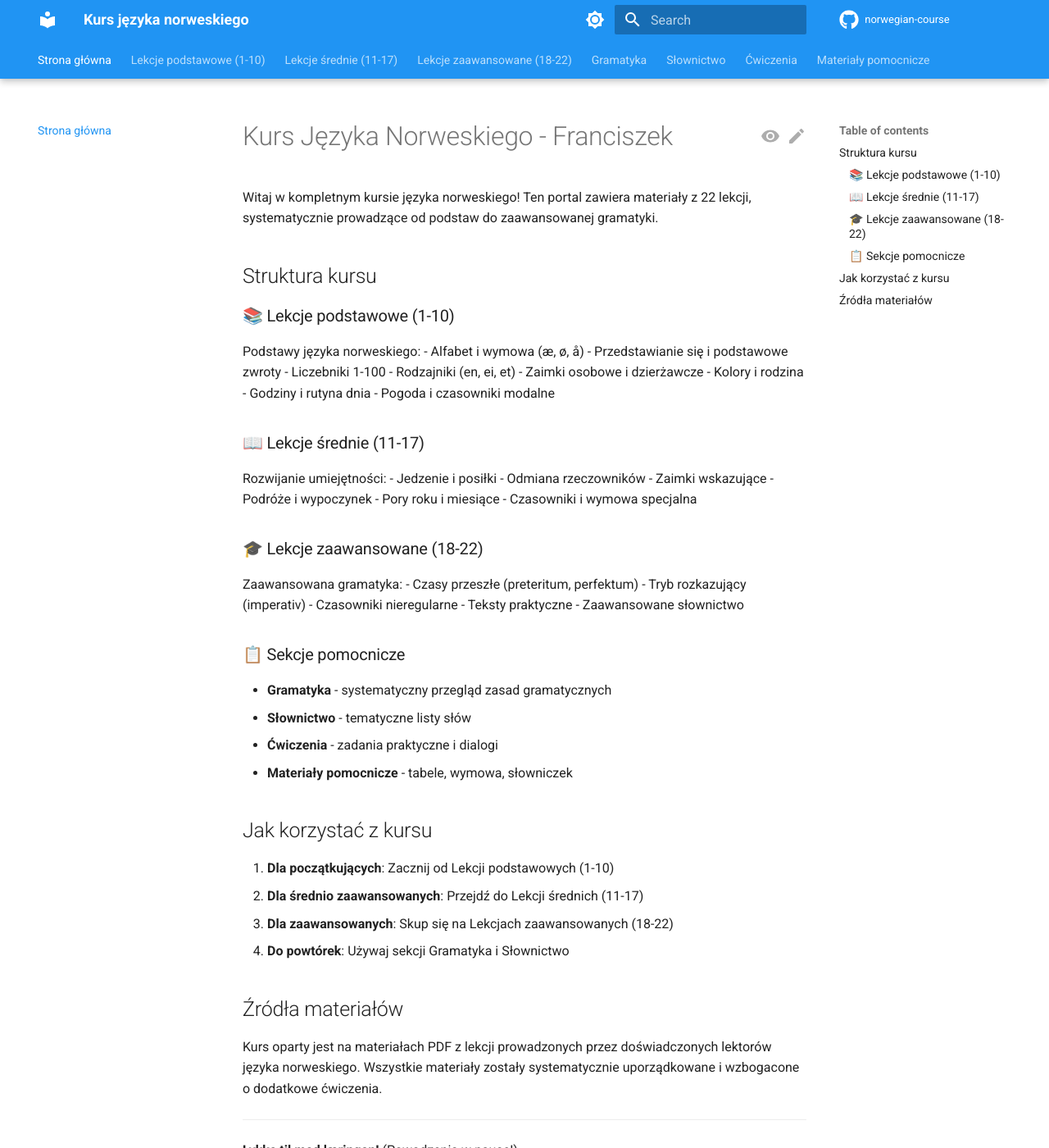
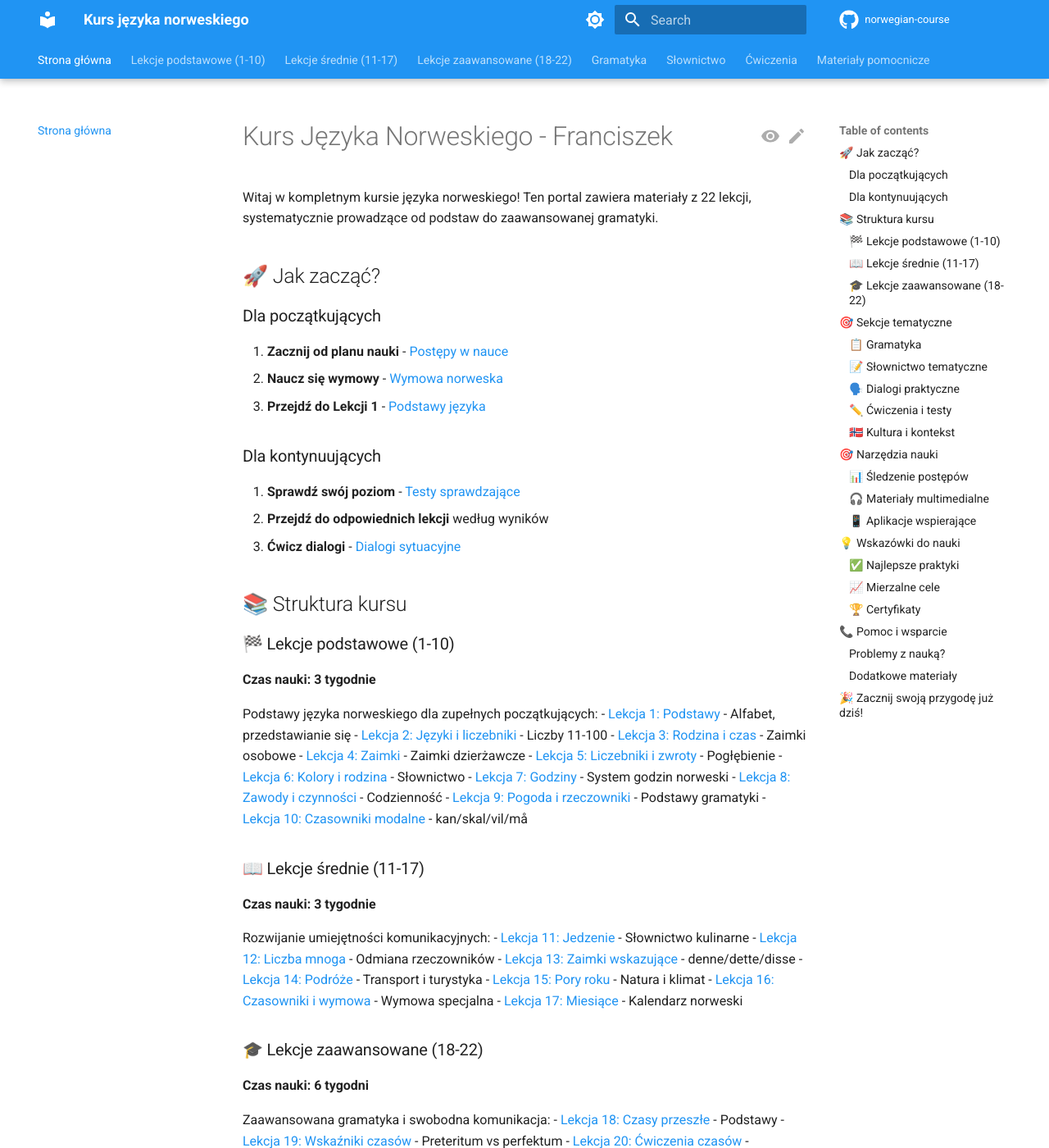
Before and after one commit to tomyc/norwegian-course, an MkDocs documentation site: the page built from docs/index.md, in a window 1280 px wide and 1400 px high. Shown: the whole window at 82% size. Built offline with MkDocs 1.6.1 and Material for MkDocs 9.7.7, drawn with Linux system fonts in a browser that asks for light colours; comment, search, counter and statistics services are not loaded; some of the changed text lies outside the part shown.

Commit message:
nowe lekcje i postępy w nauce

```diff
--- a/docs/index.md
+++ b/docs/index.md
@@ -2,53 +2,157 @@
 
 Witaj w kompletnym kursie języka norweskiego! Ten portal zawiera materiały z 22 lekcji, systematycznie prowadzące od podstaw do zaawansowanej gramatyki.
 
-## Struktura kursu
+## 🚀 Jak zacząć?
 
-### 📚 Lekcje podstawowe (1-10)
-Podstawy języka norweskiego:
-- Alfabet i wymowa (æ, ø, å)
-- Przedstawianie się i podstawowe zwroty
-- Liczebniki 1-100
-- Rodzajniki (en, ei, et)
-- Zaimki osobowe i dzierżawcze
-- Kolory i rodzina
-- Godziny i rutyna dnia
-- Pogoda i czasowniki modalne
+### Dla początkujących
+1. **Zacznij od planu nauki** - [Postępy w nauce](pomocnicze/postepy.md)
+2. **Naucz się wymowy** - [Wymowa norweska](pomocnicze/wymowa.md)
+3. **Przejdź do Lekcji 1** - [Podstawy języka](lekcje-podstawowe/lekcja-01.md)
+
+### Dla kontynuujących
+1. **Sprawdź swój poziom** - [Testy sprawdzające](cwiczenia/testy.md)
+2. **Przejdź do odpowiednich lekcji** według wyników
+3. **Ćwicz dialogi** - [Dialogi sytuacyjne](dialogi/sytuacyjne.md)
+
+## 📚 Struktura kursu
+
+### 🏁 Lekcje podstawowe (1-10)
+**Czas nauki: 3 tygodnie**
+
+Podstawy języka norweskiego dla zupełnych początkujących:
+- [Lekcja 1: Podstawy](lekcje-podstawowe/lekcja-01.md) - Alfabet, przedstawianie się
+- [Lekcja 2: Języki i liczebniki](lekcje-podstawowe/lekcja-02.md) - Liczby 11-100
+- [Lekcja 3: Rodzina i czas](lekcje-podstawowe/lekcja-03.md) - Zaimki osobowe
+- [Lekcja 4: Zaimki](lekcje-podstawowe/lekcja-04.md) - Zaimki dzierżawcze
+- [Lekcja 5: Liczebniki i zwroty](lekcje-podstawowe/lekcja-05.md) - Pogłębienie
+- [Lekcja 6: Kolory i rodzina](lekcje-podstawowe/lekcja-06.md) - Słownictwo
+- [Lekcja 7: Godziny](lekcje-podstawowe/lekcja-07.md) - System godzin norweski
+- [Lekcja 8: Zawody i czynności](lekcje-podstawowe/lekcja-08.md) - Codzienność
+- [Lekcja 9: Pogoda i rzeczowniki](lekcje-podstawowe/lekcja-09.md) - Podstawy gramatyki
+- [Lekcja 10: Czasowniki modalne](lekcje-podstawowe/lekcja-10.md) - kan/skal/vil/må
 
 ### 📖 Lekcje średnie (11-17)
-Rozwijanie umiejętności:
-- Jedzenie i posiłki
-- Odmiana rzeczowników
-- Zaimki wskazujące
-- Podróże i wypoczynek
-- Pory roku i miesiące
-- Czasowniki i wymowa specjalna
+**Czas nauki: 3 tygodnie**
+
+Rozwijanie umiejętności komunikacyjnych:
+- [Lekcja 11: Jedzenie](lekcje-srednie/lekcja-11.md) - Słownictwo kulinarne
+- [Lekcja 12: Liczba mnoga](lekcje-srednie/lekcja-12.md) - Odmiana rzeczowników
+- [Lekcja 13: Zaimki wskazujące](lekcje-srednie/lekcja-13.md) - denne/dette/disse
+- [Lekcja 14: Podróże](lekcje-srednie/lekcja-14.md) - Transport i turystyka
+- [Lekcja 15: Pory roku](lekcje-srednie/lekcja-15.md) - Natura i klimat
+- [Lekcja 16: Czasowniki i wymowa](lekcje-srednie/lekcja-16.md) - Wymowa specjalna
+- [Lekcja 17: Miesiące](lekcje-srednie/lekcja-17.md) - Kalendarz norweski
 
 ### 🎓 Lekcje zaawansowane (18-22)
-Zaawansowana gramatyka:
-- Czasy przeszłe (preteritum, perfektum)
-- Tryb rozkazujący (imperativ)
-- Czasowniki nieregularne
-- Teksty praktyczne
-- Zaawansowane słownictwo
+**Czas nauki: 6 tygodni**
 
-### 📋 Sekcje pomocnicze
-- **Gramatyka** - systematyczny przegląd zasad gramatycznych
-- **Słownictwo** - tematyczne listy słów
-- **Ćwiczenia** - zadania praktyczne i dialogi
-- **Materiały pomocnicze** - tabele, wymowa, słowniczek
+Zaawansowana gramatyka i swobodna komunikacja:
+- [Lekcja 18: Czasy przeszłe](lekcje-zaawansowane/lekcja-18.md) - Podstawy
+- [Lekcja 19: Wskaźniki czasów](lekcje-zaawansowane/lekcja-19.md) - Preteritum vs perfektum
+- [Lekcja 20: Ćwiczenia czasów](lekcje-zaawansowane/lekcja-20.md) - Praktyczne zastosowanie
+- [Lekcja 21: Tekst praktyczny](lekcje-zaawansowane/lekcja-21.md) - Czytanie ze zrozumieniem
+- [Lekcja 22: Słownictwo zaawansowane](lekcje-zaawansowane/lekcja-22.md) - Idiomy i wyrażenia
 
-## Jak korzystać z kursu
+## 🎯 Sekcje tematyczne
 
-1. **Dla początkujących**: Zacznij od Lekcji podstawowych (1-10)
-2. **Dla średnio zaawansowanych**: Przejdź do Lekcji średnich (11-17)
-3. **Dla zaawansowanych**: Skup się na Lekcjach zaawansowanych (18-22)
-4. **Do powtórek**: Używaj sekcji Gramatyka i Słownictwo
+### 📋 Gramatyka
+Systematyczny przegląd zasad gramatycznych:
+- [Zaimki](gramatyka/zaimki.md) - Osobowe i dzierżawcze
+- [Rzeczowniki](gramatyka/rzeczowniki.md) - Rodzajniki i odmiana
+- [Czasowniki nieregularne](gramatyka/czasowniki-nieregularne.md) - Najważniejsze czasowniki
+- [Stopniowanie przymiotników](gramatyka/stopniowanie-przymiotnikow.md) - Komparacja
+- [Czas perfektum](gramatyka/czas-perfektum.md) - Czasy przeszłe
+- [Tryb rozkazujący](gramatyka/tryb-rozkazujacy.md) - Imperativ
 
-## Źródła materiałów
+### 📝 Słownictwo tematyczne
+Listy słów uporządkowane według tematów:
+- [Podstawowe zwroty](slownictwo/podstawowe-zwroty.md) - Codzienne zwroty
+- [Liczebniki](slownictwo/liczebniki.md) - System liczb
+- [Kolory](slownictwo/kolory.md) - Wszystkie kolory
+- [Rodzina](slownictwo/rodzina.md) - Członkowie rodziny
+- [Jedzenie](slownictwo/jedzenie.md) - Kuchnia norweska
+- [Godziny](slownictwo/godziny.md) - Wyrażenia czasu
+- [Pogoda](slownictwo/pogoda.md) - Klimat i pogoda
+- [Pory roku](slownictwo/pory-roku.md) - Kalendarz
 
-Kurs oparty jest na materiałach PDF z lekcji prowadzonych przez doświadczonych lektorów języka norweskiego. Wszystkie materiały zostały systematycznie uporządkowane i wzbogacone o dodatkowe ćwiczenia.
+### 🗣️ Dialogi praktyczne
+Rozmowy w różnych sytuacjach życiowych:
+- [Dialogi podstawowe](cwiczenia/dialogi.md) - Poznanie, sklep, spotkanie
+- [Dialogi sytuacyjne](dialogi/sytuacyjne.md) - Lotnisko, bank, lekarz, restauracja
+- [Zwroty grzecznościowe](slownictwo/podstawowe-zwroty.md) - Kultura komunikacji
+
+### ✏️ Ćwiczenia i testy
+Praktyczne zadania do sprawdzenia wiedzy:
+- [Ćwiczenia podstawowe](cwiczenia/podstawowe.md) - Zadania dla początkujących
+- [Ćwiczenia gramatyczne](cwiczenia/gramatyczne.md) - Zasady gramatyczne
+- [Testy sprawdzające](cwiczenia/testy.md) - Kontrola postępów
+
+### 🇳🇴 Kultura i kontekst
+Poznaj Norwegię i Norwegów:
+- [Norwegia i kultura](kultura/norwegia.md) - Historia, tradycje, mentalność
+- [Wymowa](pomocnicze/wymowa.md) - Fonetyka i akcent
+- [Tabele gramatyczne](pomocnicze/tabele-gramatyczne.md) - Przegląd zasad
+
+## 🎯 Narzędzia nauki
+
+### 📊 Śledzenie postępów
+- [Plan nauki 12 tygodni](pomocnicze/postepy.md) - Strukturalny program
+- [Dziennik nauki](pomocnicze/postepy.md#dziennik-nauki) - Tygodniowe cele
+- [System motywacji](pomocnicze/postepy.md#nagrody-za-postepy) - Nagrody za cele
+
+### 🎧 Materiały multimedialne
+**Zalecane zasoby:**
+- **NRK Radio** - Wiadomości i podcasty
+- **YouTube**: "Learn Norwegian with Jenny"
+- **Netflix**: Seriale norweskie z napisami
+- **Spotify**: Norweskie podcasty
+
+### 📱 Aplikacje wspierające
+- **Duolingo** - Codzienne ćwiczenia
+- **Memrise** - Nauka słownictwa
+- **Ordbok.no** - Słownik z wymową
+
+## 💡 Wskazówki do nauki
+
+### ✅ Najlepsze praktyki
+1. **Regularne ćwiczenia** - 15-30 minut dziennie
+2. **Mówienie na głos** - od pierwszej lekcji
+3. **Słuchanie norweskiego** - codziennie choć trochę
+4. **Używanie w praktyce** - tandem językowy
+5. **Powtarzanie materiału** - systematyczne powtórki
+
+### 📈 Mierzalne cele
+- **Po 3 tygodniach**: Podstawowa rozmowa (3 min)
+- **Po 6 tygodniach**: Zamawianie w restauracji
+- **Po 9 tygodniach**: Czytanie prostych tekstów
+- **Po 12 tygodniach**: Swobodna rozmowa (10 min)
+
+### 🏆 Certyfikaty
+Po ukończeniu kursu rozważ oficjalne certyfikaty:
+- **Bergenstest** - Certyfikat uniwersytecki
+- **Norskprøve** - Oficjalny test państwowy
+- **Test i norsk** - Dla imigrantów
+
+## 📞 Pomoc i wsparcie
+
+### Problemy z nauką?
+1. **Sprawdź** [Najczęstsze błędy](pomocnicze/wymowa.md#najczestsze-bledy-polakow)
+2. **Przeczytaj** [Wskazówki kulturowe](kultura/norwegia.md)
+3. **Wróć do** [Planu nauki](pomocnicze/postepy.md)
+
+### Dodatkowe materiały
+- **Grupa Facebook**: "Norwegski dla Polaków"
+- **Forum językowe**: Duolingo Norwegian
+- **Tandem językowy**: HelloTalk, Tandem
 
 ---
 
+## 🎉 Zacznij swoją przygodę już dziś!
+
+**Pierwsza lekcja**: [Podstawy języka norweskiego](lekcje-podstawowe/lekcja-01.md)
+
 **Lykke til med læringen!** (Powodzenia w nauce!)
+
+---
+
+*Materiały opracowane na podstawie 22 lekcji prowadzonych przez doświadczonych lektorów. Kurs regularnie aktualizowany i wzbogacany o nowe treści.*
```
